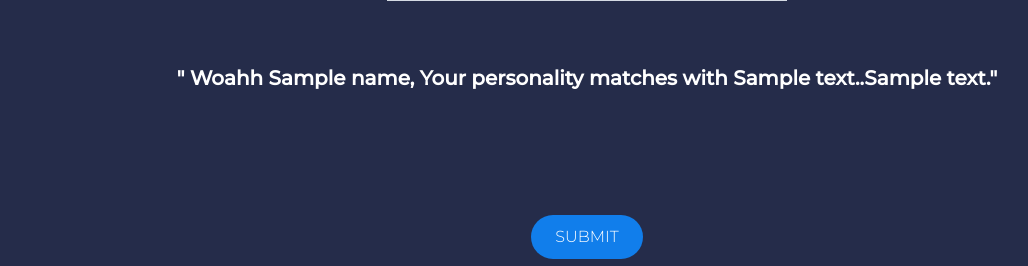
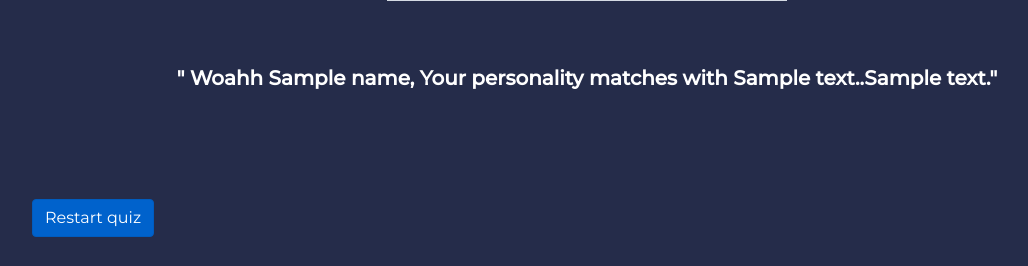
Before and after one commit to nextbigthing5317/BigBoss, a Flask app: template templates/result.html in a window 1280 px wide. Shown: the part 561-827 px from the top of the page, without its empty margins (53-1081 px from the left). After the commit the page ends 798 px from the top, so only its background shows below. Run offline with Flask 2, Linux system fonts and the light colour scheme; the template is opened without the code that fills it: most values are stand-ins (such as "Sample title", 1, 10 or a date in 2020); grey boxes marked "Sample" are stand-in pictures; parts of the project's set-up code (start-up, migrations or seed data) failed here and were passed over; some libraries are stand-ins or nearby versions.

Commit message:
Update result.html

```diff
--- a/templates/result.html
+++ b/templates/result.html
@@ -88,9 +88,7 @@ font-weight: bold;
 </div>
 
 
-  <form action="/refresh/" method="post">
-<input class="submit" type="submit" value="Submit" />
-</form>
+<a href="/" class="btn btn-primary active">Restart quiz</a>
 
 
    <div class="container">
```
